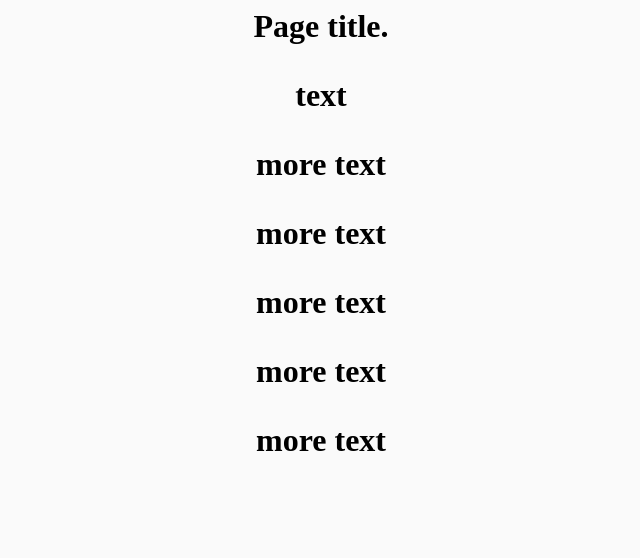
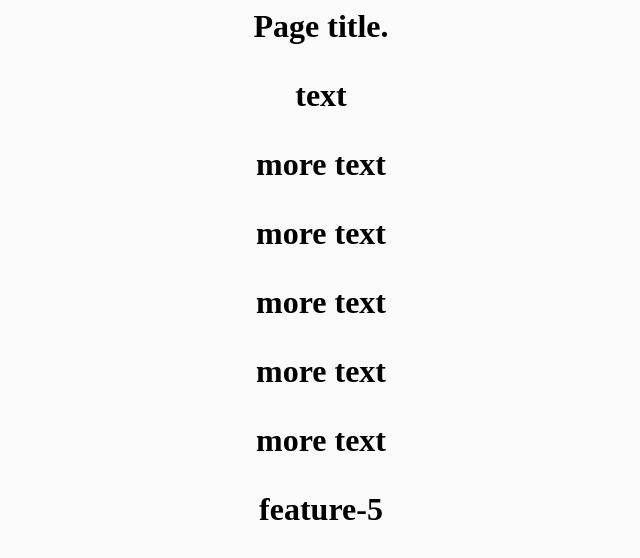
Before and after one commit to andrzelika1101/test2, a plain HTML site: page index.html in a window 1280 px wide. Shown: the whole page, without its empty margins (319-959 px from the left). Drawn offline with Linux system fonts and the light colour scheme.

Commit message:
Commit feature-5

```diff
--- a/index.html
+++ b/index.html
@@ -46,5 +46,7 @@
     <p>more text</p>
     <p>more text</p>
     <p>more text</p>
+    <p>feature-5</p>
+
   </body>
   </html>
```
